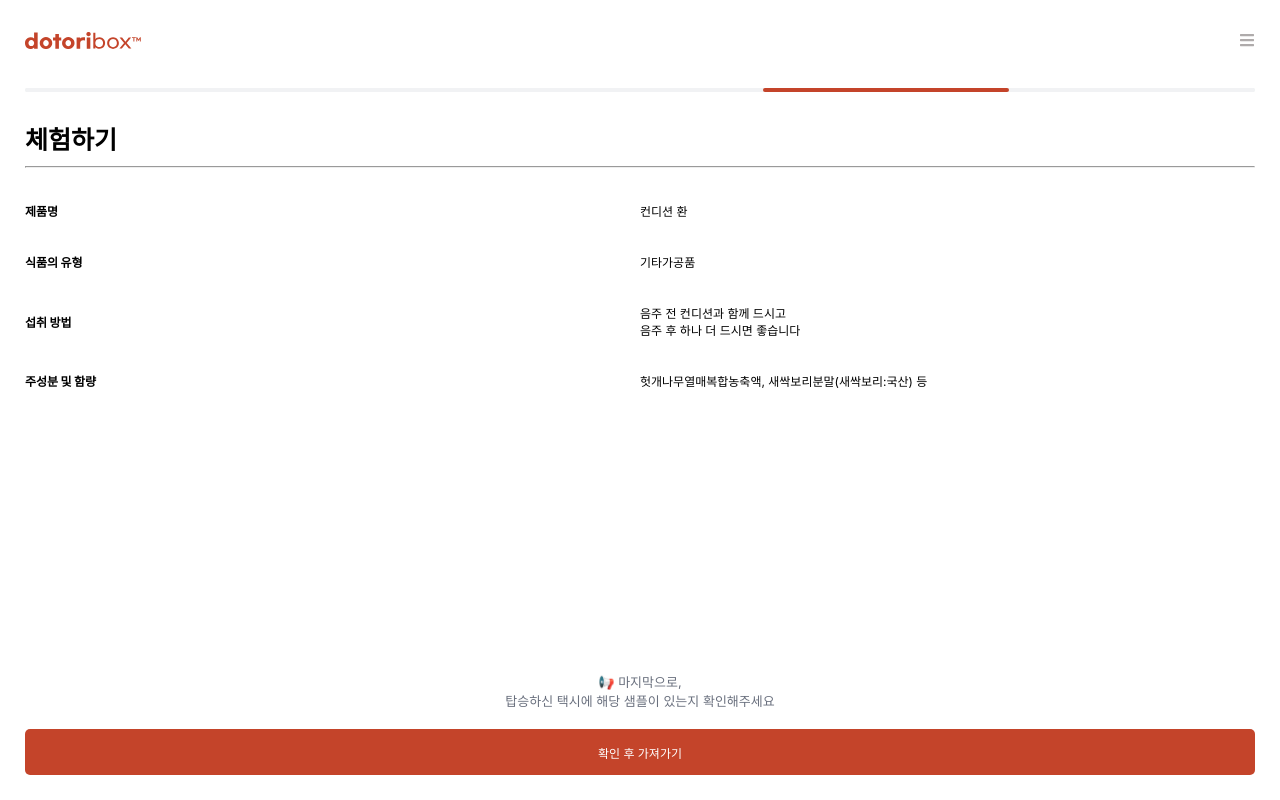
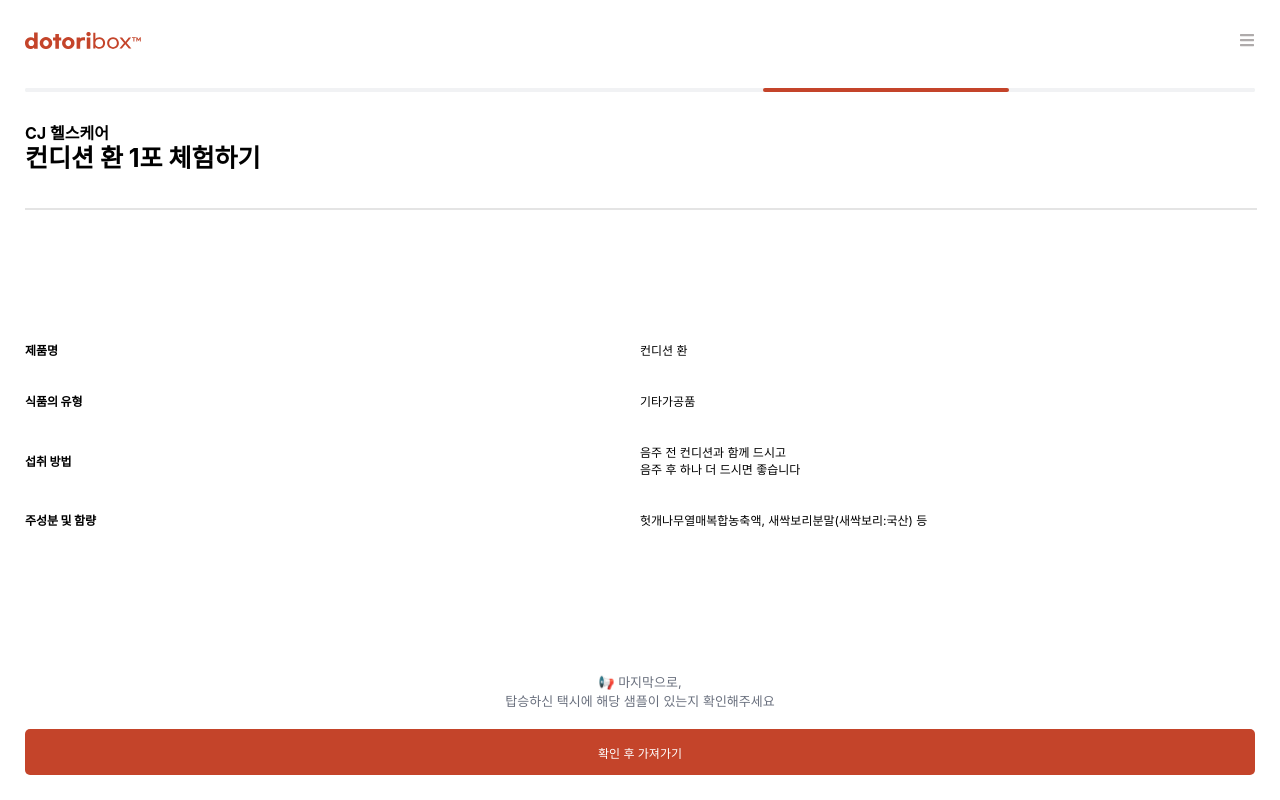
Before and after one commit to DotoriBox/DotoriBox_Main_FE, a React (Create React App) app: page /experience in a window 1280 px wide. Built offline with nearby package versions, Linux system fonts and the light colour scheme; a web font is replaced by a local one.

Commit message:
edit ExperiencePage

```diff
--- a/src/page/ExperiencePage.js
+++ b/src/page/ExperiencePage.js
@@ -2,6 +2,7 @@
 import styled from "styled-components";
 import Style from "../components/PageResource";
 import Progressbar from "../components/Progressbar";
+import MiniCard from "../components/MiniCard";
 
 const { Header, Button } = Style;
 
@@ -9,6 +10,12 @@
   height: 100%;
   display: flex;
   flex-direction: column;
+`;
+
+const MiniHeader = styled(Header)`
+  font-size: 1rem;
+  padding-bottom: 0;
+  margin-bottom: -0.4rem;
 `;
 
 const InfoTable = styled.table`
@@ -52,12 +59,20 @@
   margin-top: 1.188rem;
 `;
 
+const Line = styled.hr`
+  width: 100%;
+  border: solid 1px #e4e4e4;
+  margin-top: 2%;
+  margin-bottom: 7.9%;
+`;
+
 function ExperiencePage() {
   return (
     <Main>
       <Progressbar state={3} />
-      <Header>체험하기</Header>
-      <hr/>
+      <MiniHeader>CJ 헬스케어</MiniHeader>
+      <Header>컨디션 환 1포 체험하기</Header>
+      <Line/>
       <InfoTable>
         <tbody>
         <InfoTableRow>
```
